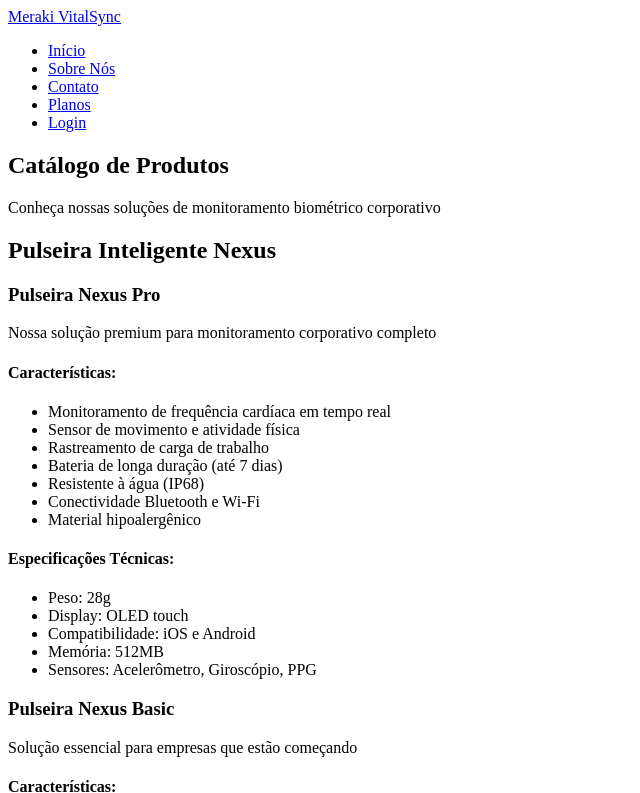
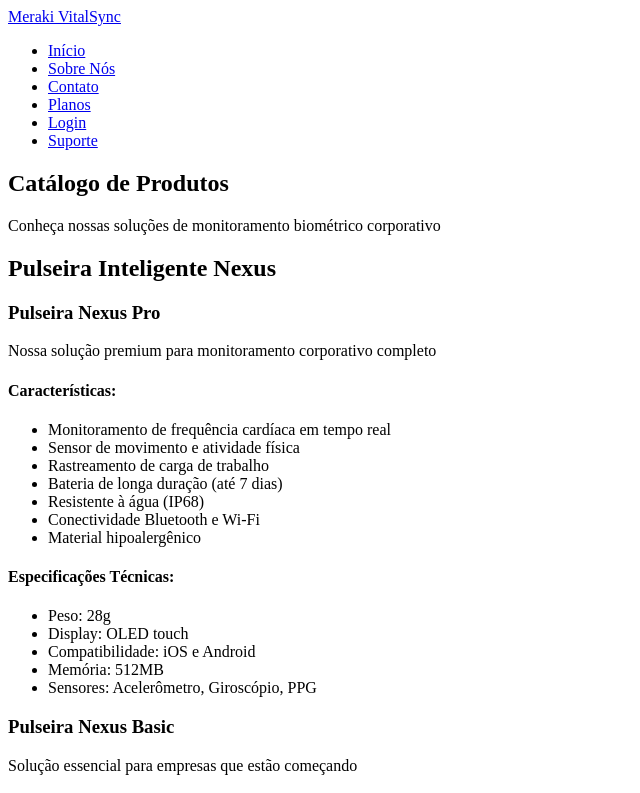
Before and after one commit to Gabriel-Assis-Silva/HTML-UNI-Projeto, a plain HTML site: page Catalogo.html in a window 1280 px wide. Shown: the top 793 px of the page, without its empty margins (0-640 px from the left). Drawn offline with Linux system fonts and the light colour scheme.

Commit message:
Minor Update

```diff
--- a/Catalogo.html
+++ b/Catalogo.html
@@ -18,6 +18,7 @@
                 <li><a href="Contato.html">Contato</a></li>
                 <li><a href="Planos.html">Planos</a></li>
                 <li><a href="Login.html">Login</a></li>
+                <li><a href="Suporte.html">Suporte</a></li>
             </ul>
         </nav>
     </header>
```
Also changed, not shown: Planos.html (+1 -0 lines), SobreNos.html (+1 -0 lines), TermosDeUso.html (+1 -0 lines), TrabalheConosco.html (+1 -0 lines).
